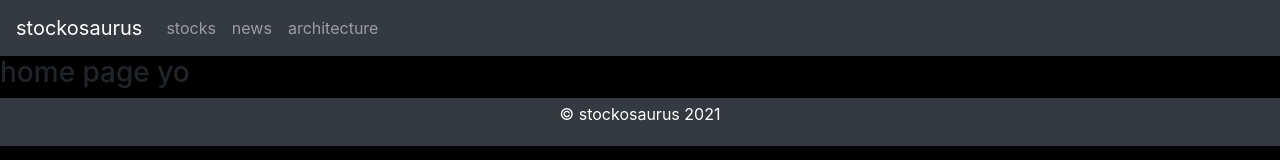
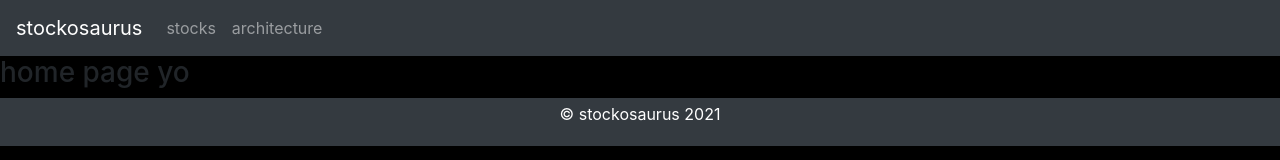
Before and after one commit to elpython13/stockosaurus-app, a React (Create React App) app in the folder app/: page / in a window 1280 px wide. Shown: the top 160 px of the page. Built offline with nearby package versions, Linux system fonts and the light colour scheme.

Commit message:
removed news

```diff
--- a/app/src/components/NavBar.js
+++ b/app/src/components/NavBar.js
@@ -1,17 +1,16 @@
 import React from "react";
-import { Navbar, Nav, NavDropdown, Container } from 'react-bootstrap';
+import { Navbar, Nav } from 'react-bootstrap';
 
-const NavBar = () => (
+export default function NavBar (){
+    return (
     <div className="navbar-container">
         <Navbar bg="dark" variant="dark">
         <Navbar.Brand href="./">stockosaurus</Navbar.Brand>
             <Nav className="mr-auto">
             <Nav.Link href="./stocks">stocks</Nav.Link>
-            <Nav.Link href="./">news</Nav.Link>
-            <Nav.Link href="./">architecture</Nav.Link>
+            <Nav.Link href="./architecture">architecture</Nav.Link>
             </Nav>
         </Navbar>
-   </div>
-);
-
-export default NavBar
+    </div>
+    );
+}
```
